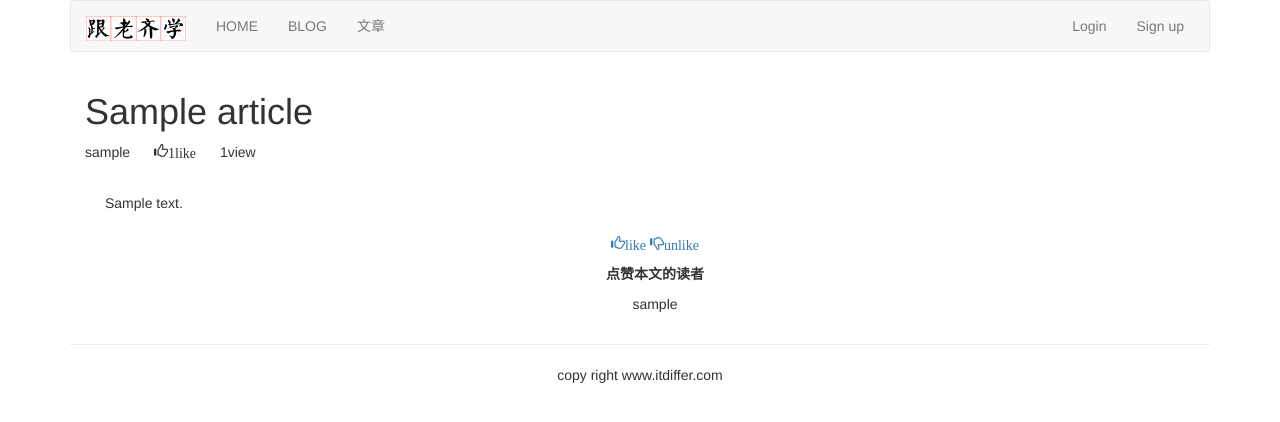
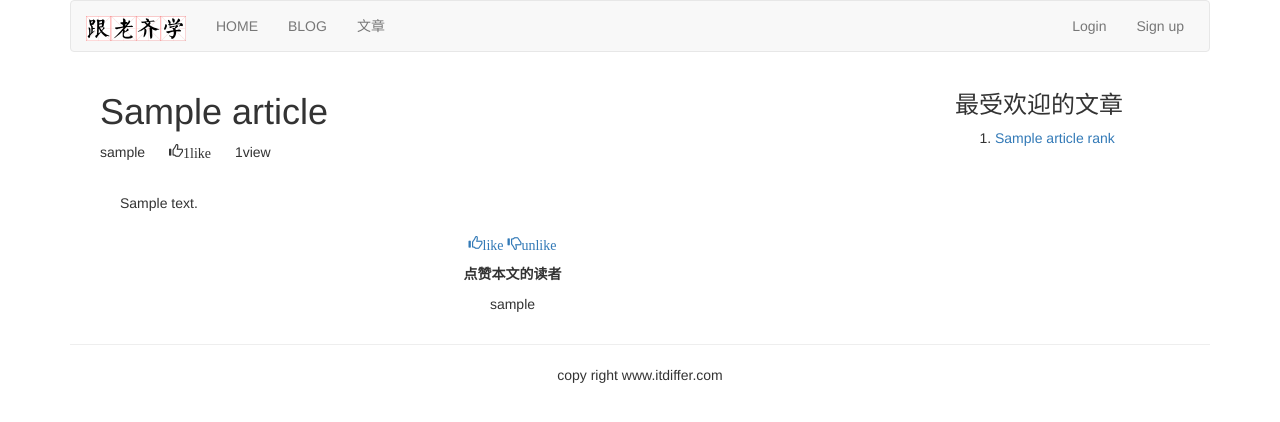
Before and after one commit to jt1024/Django-blog, a Django app: template templates/article/list/article_detail.html in a window 1280 px wide. Shown: the top 422 px of the page. Run offline with Django 3.2, Linux system fonts and the light colour scheme; the template is opened without the code that fills it: most values are stand-ins (such as "Sample title", 1, 10 or a date in 2020); some libraries are stand-ins or nearby versions; some web fonts are replaced.

Commit message:
add most-viewed but having a bug

```diff
--- a/templates/article/list/article_detail.html
+++ b/templates/article/list/article_detail.html
@@ -4,6 +4,7 @@
 {% block content %}
 {% with total_likes=article.users_like.count users_like=article.users_like.all %}
 <div class="container">
+    <div class="col-md-9">
         <header>
             <h1>{{ article.title }}</h1>
             <p>
@@ -33,6 +34,19 @@
             {% empty %}
             <p class="text-center">还没有人对此文章表态</p>
             {% endfor %}
+        </div>
+    </div>
+
+    <div class="col-md-3">
+        <p class="text-center">
+        <h3>最受欢迎的文章</h3></p>
+        <ol>
+            {% for article_rank in most_viewed %}
+            <li>
+                <a href="{{article_rank.get_url_path}}">{{article_rank.title}}</a>
+            </li>
+            {% endfor %}
+        </ol>
     </div>
 </div>
 <script src='{% static "js/jquery.js" %}'></script>
@@ -74,6 +88,9 @@ function like_article(id,action){
     });
 }
 
+
+
+
 </script>
 {% endwith %}
 {% endblock %}
```
Also changed, not shown: article/list_views.py (+9 -1 lines), db.sqlite3. Lines whose indentation alone changed are shown as unchanged.
